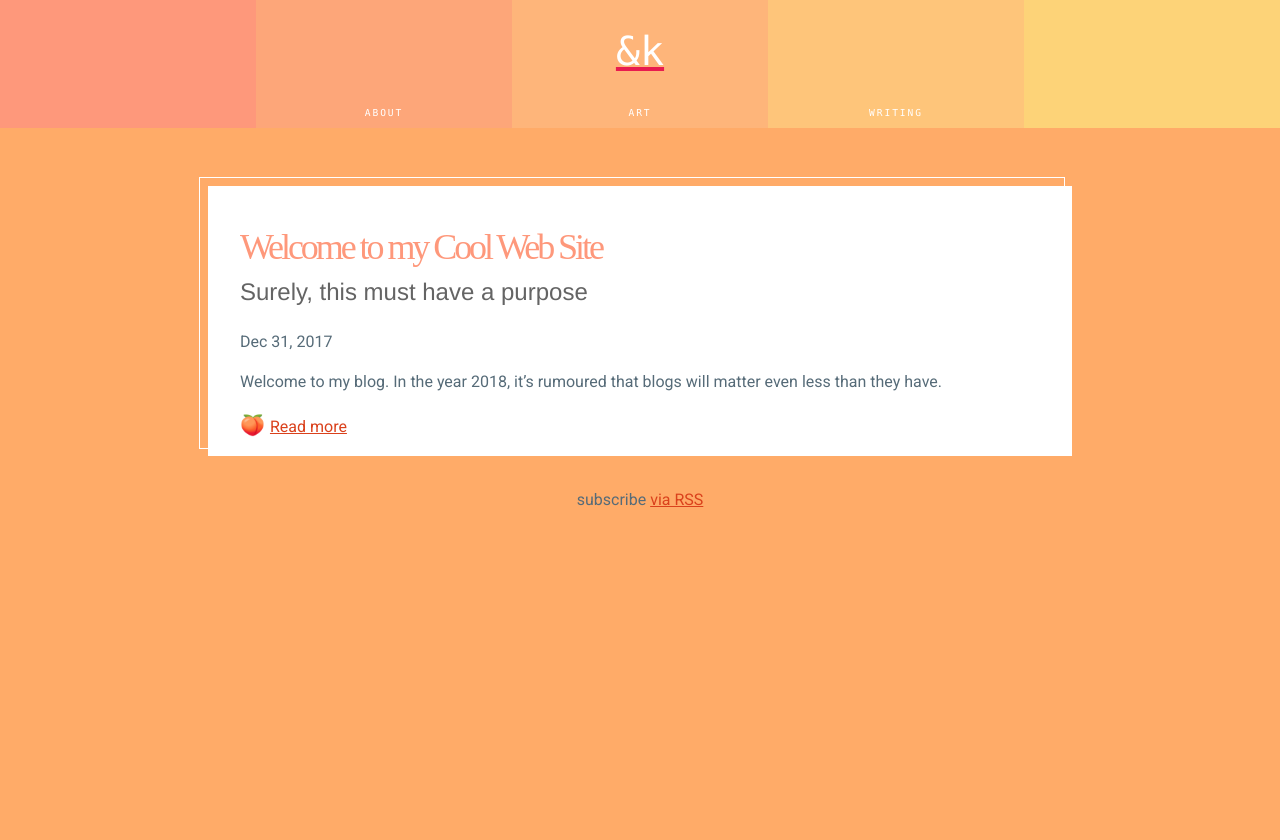
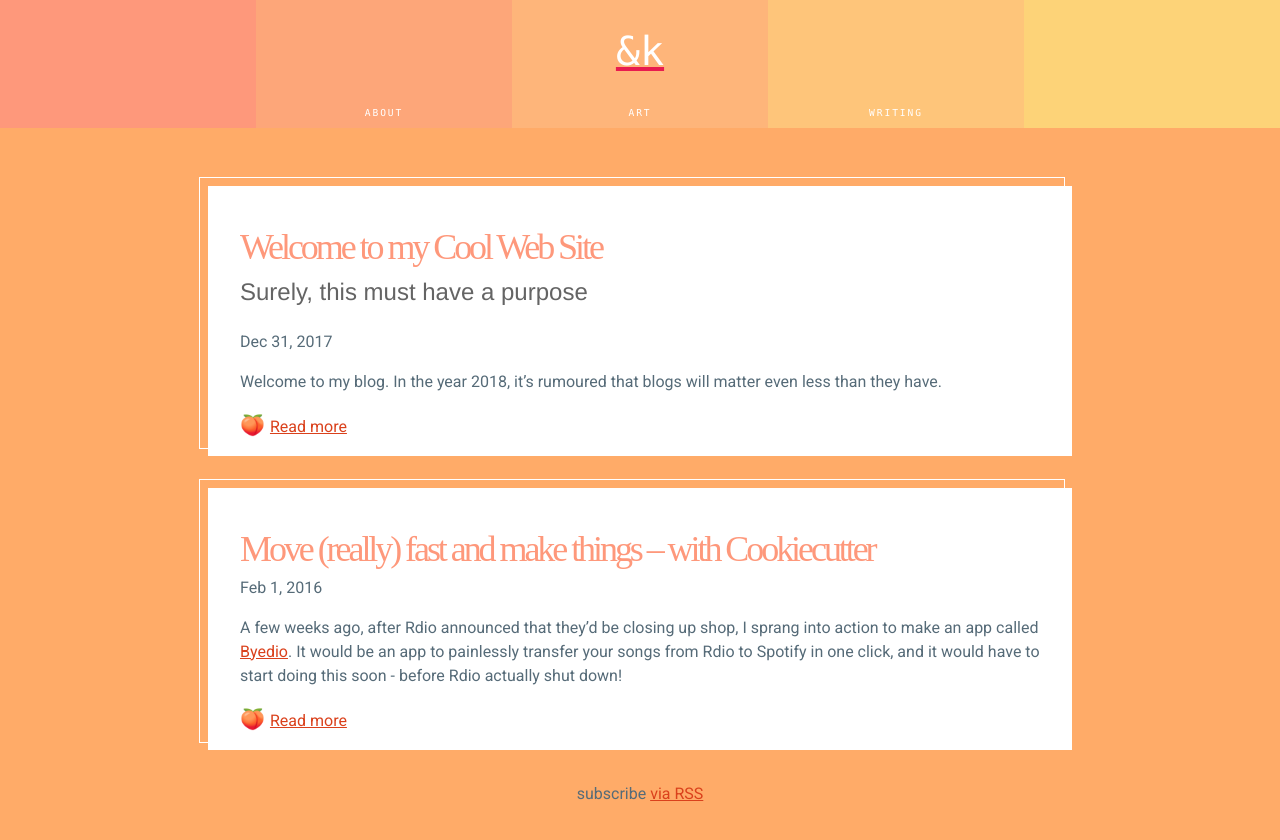
Before and after one commit to andkon/andkon.github.io, a Jekyll site: the page built from index.md, in a window 1280 px wide. Shown: the top 840 px of the page. Built offline with Jekyll 4.4.1, drawn with Linux system fonts in a browser that asks for light colours; nearby versions of some CDN libraries; some of the changed lines change nothing that is shown.

Commit message:
Draft of bigger app universe

````diff
--- a/_includes/head.html
+++ b/_includes/head.html
@@ -8,6 +8,9 @@
   <link rel="icon" type="image/png" sizes="32x32" href="{{'/assets/images/favicon-32x32.png' | relative_url }}">
   <link rel="icon" type="image/png" sizes="96x96" href="{{'/assets/images/favicon-96x96.png' | relative_url }}">
   <link rel="icon" type="image/png" sizes="16x16" href="{{'/assets/images/favicon-16x16.png' | relative_url }}">
+  <link rel="shortcut icon" href="{{'/assets/images/favicon.ico' | relative_url }}" type="image/x-icon">
+  <link rel="icon" href="{{'/assets/images/favicon.ico' | relative_url }}" type="image/x-icon">
+
 
   <link rel="stylesheet" href="{{ "/assets/main.css" | relative_url }}">
   <link rel="canonical" href="{{ page.url | replace:'index.html','' | absolute_url }}">
--- /dev/null
+++ b/_posts/2016-02-01-cookiecutter.md
@@ -0,0 +1,129 @@
+---
+title: Move (really) fast and make things – with Cookiecutter
+layout: post
+permalink: move-really-fast-and-make-things-with-cookiecutter
+---
+A few weeks ago, after Rdio announced that they’d be closing up shop, I sprang into action to make an app called [Byedio](https://www.byedio.com). It would be an app to painlessly transfer your songs from Rdio to Spotify in one click, and it would have to start doing this soon - before Rdio actually shut down!
+
+But first, I had to re-learn everything about building and deploying Django web apps. Mostly, I build RESTful APIs, so remembering how to deal with templates and CSS and session cookies made me way more stressed than I should have been. Heck, [this bug lost me a whole day](http://stackoverflow.com/questions/33822612/custom-django-authentication-backend-doesnt-log-user-in-first-time-but-works-s).
+
+The worst part was that most of these problems were ones I’d already solved. So, I vowed to never waste another day configuring another Django project. I would make a template that is built on my past work, responsive to my current needs, easy to deploy on Heroku, and full of friendly little reminders about best practices.
+
+To make a template project that could pull all this off, I would use **[cookiecutter](https://github.com/audreyr/cookiecutter)**. It makes it easy to make project templates, so that getting started on a new project is dead simple.
+
+### Me have cookie
+Built by the incredible folks over at [Two Scoops](https://www.twoscoopspress.com/), `cookiecutter` builds projects by using Jinja2 templating. Think of it as a way to easily generate the scaffolding of your projects, on any platform or language. There are tons of cookiecutter templates that already exist, so it's usually as simple as finding the right repo for your situation - but as we'll see, it's easy to adapt and make your own.
+
+To get started, find the cookiecutter repo you want, then clone it (here's [a list of all of them](https://github.com/audreyr/cookiecutter#available-cookiecutters)). In this tutorial, I'm going to be using and adapting [cookiecutter-django](https://github.com/pydanny/cookiecutter-django).
+
+First, you install the `cookiecutter` package in your virtualenv, then run it with the URL of the cookiecutter repo you want:
+```
+$ pip install cookiecutter
+$ cookiecutter https://github.com/pydanny/cookiecutter-django.git
+```
+Then `cookiecutter` asks you a bunch of questions, which it uses to fill in its template:
+```
+project_name [project_name]: cookieeaterapp
+repo_name [Reddit_Clone]: cookieeater
+...
+now [2015/11/22]: 2015/11/22
+year [2015]:
+use_whitenoise [y]: n
+use_celery [n]: y
+use_mailhog [n]: n
+use_sentry [n]: n
+use_newrelic [n]: y
+use_opbeat [n]: n
+windows [n]: n
+use_python2 [n]: y
+```
+Your answers get handled by the Jinja2 templating language, and that’s how cookiecutter adapts the template files to your desires. It’s pretty powerful – cookiecutter can even customize folder and file names based on what you’re building.
+
+That’s it: you run cookiecutter, answer a few questions, and you’ve got a ready-to-deploy scaffolding on which to build the rest of your app! But what if you want to customize a thing or two?
+
+### Me want cookie
+Modifying a cookiecutter template is dead simple. By adding additional questions to `cookiecutter.json`, you can give cookiecutter the variables that will adapt your template to any user preferences.
+
+We'll start by cloning the `cookiecutter-django` template into a new repo.
+```
+$ mkdir cookiemonster & cd cookiemonster
+$ git clone https://github.com/pydanny/cookiecutter-django.git
+```
+
+In this example, I'm going to give myself some additional stylesheet options. `cookiecutter-django` includes Bootstrap, which is cool and all, but what if it doesn’t pop enough for my taste? Time to add an option for different styles.
+
+In `cookiecutter.json`, I'll add a new key-value pair at the end of the dictionary:
+```
+{
+	...
+	"use_python2": "n",
+    "style_name": "bootstrap"
+}
+```
+The value is what `cookiecutter` will use as the default. Also, it needs really well-formed JSON here, so make sure your final entry in that dict doesn't have a comma.
+
+Now I'm going to refer to cookiecutter's `style_name` property whenever I need to see what the user decided. Since `style_name` is supposed to change the stylesheets, I add some control flow to `static/project.scss` using the Jinja2 syntax:
+```
+{% raw %}
+{% if cookiecutter.style_name == “mid90s_webdesign” %}
+	$crazy-green: #66ff33;
+	body {
+	  background-color: $crazy-green;
+	}
+	p {
+	  font-family: 'Comic Sans';
+	}
+{% elseif cookiecutter.style_name == “bootstrap” %}
+	# the bootstrap scss styles
+{% endif %}
+{% endraw %}
+```
+Anything that Jinja2 does, cookiecutter can handle. It's not too different from Django's template language, but there are differences, so [their docs are worth reading](http://jinja.pocoo.org/docs/dev/).
+
+Whatever else you add into the root cookiecutter folder - `/{{cookiecutter.repo_name}}` - will show up in the projects you generate from it. Personally, I'm going to add a bunch of mock views to `project_name/views.py` inside that root folder, as well as a few mock tests to remind me how to test those views, because this is the sort of stuff I always forget how to do properly.
+
+But that might not always be helpful to see. So if I wanted to have the option of getting rid of this boilerplate code, I could add `"show_boilerplate": "y"` to `cookiecutter.json`, and surround all boilerplate code with conditionals:
+```
+{% raw %}
+{% if cookiecutter.show_boilerplate == "y" %}
+# my super helpful best practices
+{% endif %}
+{% endraw %}
+```
+
+Remember, DRY applies more than ever with templates. You'll want to add the stuff that you'd otherwise have to write over and over again, like tests and config files. Keep your workflow DRY by adding the stuff you keep repeating every time you set up a new project.
+
+### Me eat cookie
+We’ve got the cookiecutter template ready to go, but how about deploying the apps you make with it? Good news: you can set up your cookiecutter to add a README.rst file with a “Deploy to Heroku” button, so that the projects you build from cookiecutter can be deployed with a single click.
+
+First, set up the `README.rst` and Heroku button in your cookiecutter template's `{{cookiecutter.repo_name}}` folder. It takes a couple parameters, and should look like this in your `README.rst`:
+```
+.. image:: https://www.herokucdn.com/deploy/button.png
+    :target: https://heroku.com/deploy?template=FULL_GITHUB_REPO_URL_FOR_YOUR_COOKIECUTTER
+
+```
+Fortunately, if you’ve pushed your cookiecutter repo to Github and it’s public, Heroku will read the referer header and deploy the repo at that URL, so no parameters are necessary: `https://heroku.com/deploy`. But if you've got a private repo, just add the above template parameter in.
+
+Now, whenever you make a project from your cookiecutter template, that button will make deploying that new project easy. Let's run through that now: we'll make a new project called `cookietester` from my custom cookiecutter template:
+```
+mkvirtualenv cookietester
+pip install cookiecutter
+cookiecutter https://github.com/andkon/cookiemonster
+project_name [project_name]: cookietester
+repo_name [Reddit_Clone]: cookietester
+...
+git add .
+git commit -m "Cookies made and ready to go."
+git remote add origin git@github.com:andkon/cookietester.git
+git push -u origin master
+```
+And then on your Github repo page for cookietester, you'll see a nice button like this:
+
+[![Alt text](https://www.herokucdn.com/deploy/button.png)](https://heroku.com/deploy?template=https://github.com/andkon/cookietester)
+
+Click it, sign in, and fill out your env variables – and that's it! You're ready to rock.
+
+### Me love cookie
+With cookiecutter and a basic understanding of Jinja2 templates, you can fill in any details you'd like. One restriction is that while you can change filenames with on template variables, you can't easily add or remove files from the final project based on user input.
+
+But that's not so much a problem as a way to keep your templates from getting overloaded. And now that you know how to make and adapt cookiecutter templates, you'll be able to make whatever your heart desires, and to make it fast, too. A template for RESTful Django APIs? An easier way to get started with a new Phoenix/Elixir webapp? Cookiecutter makes these templates easy to design, easy to work with, and easy to deploy.
````
